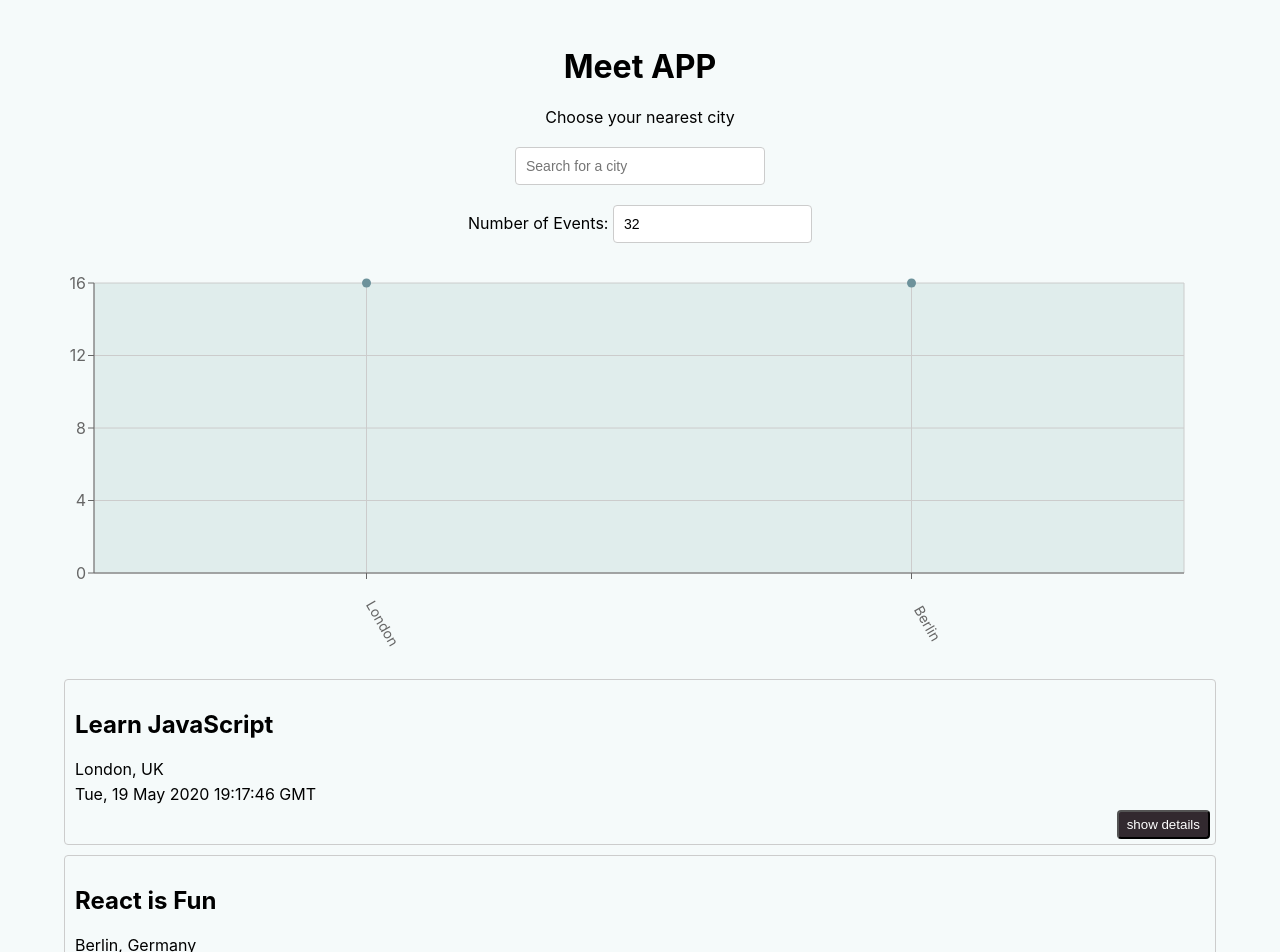
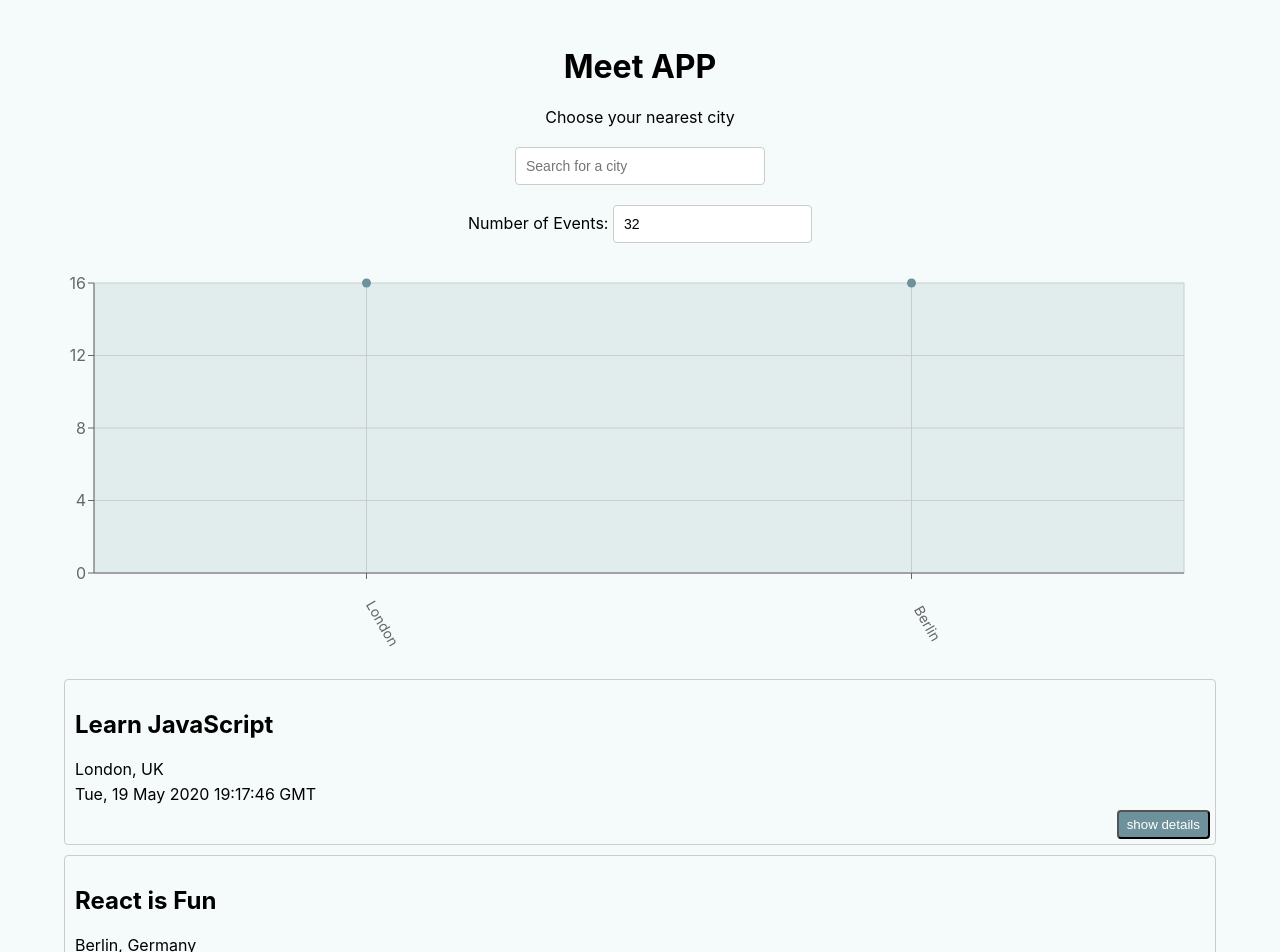
Before and after one commit to l-linn/a4-meet-app, a React (Create React App) app: page / in a window 1280 px wide. Shown: the top 952 px of the page. Built offline with nearby package versions, Linux system fonts and the light colour scheme; what atatus-spa would draw is missing.

Commit message:
Update App.css

```diff
--- a/src/App.css
+++ b/src/App.css
@@ -95,7 +95,7 @@ input[type="number"] {
   border-radius: 4px;
   outline: none;
   cursor: pointer;
-  background-color: #32292F;
+  background-color: #6D929B;
   color: #fff;
 }
 
```
